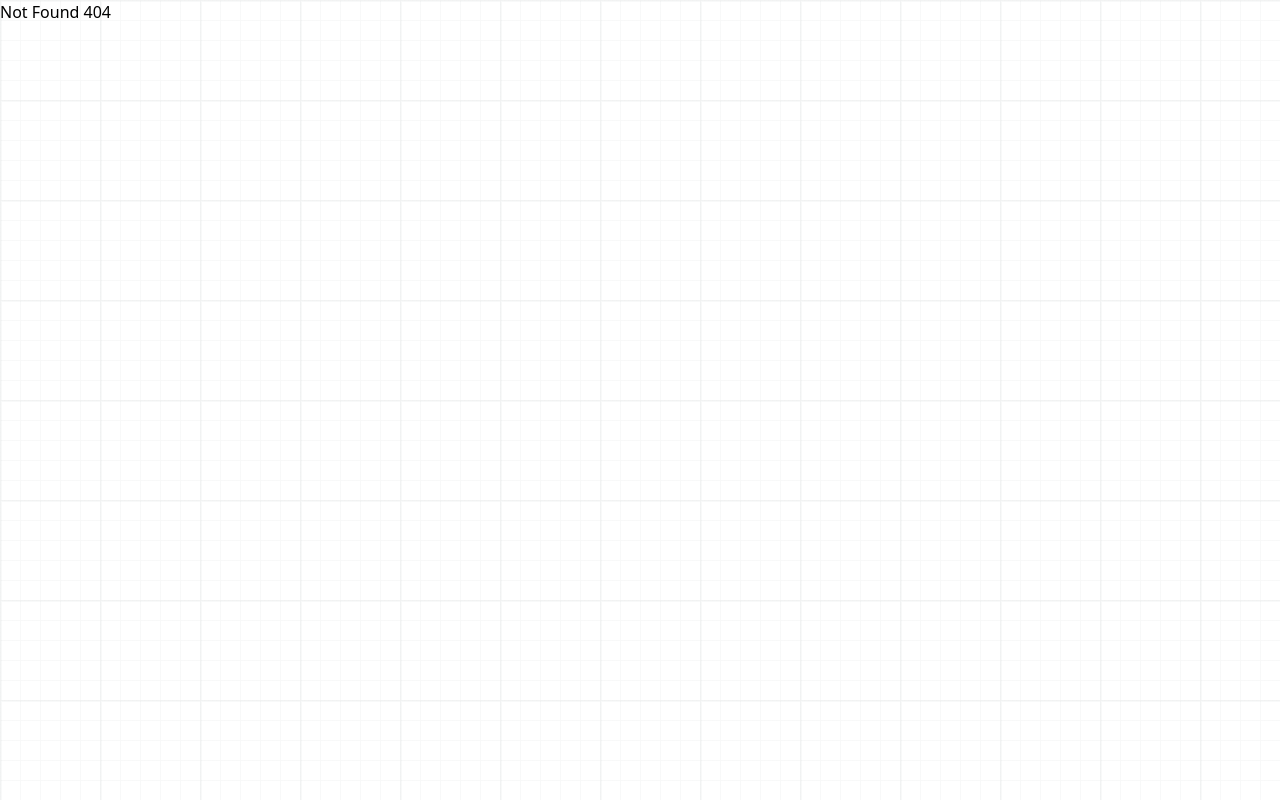
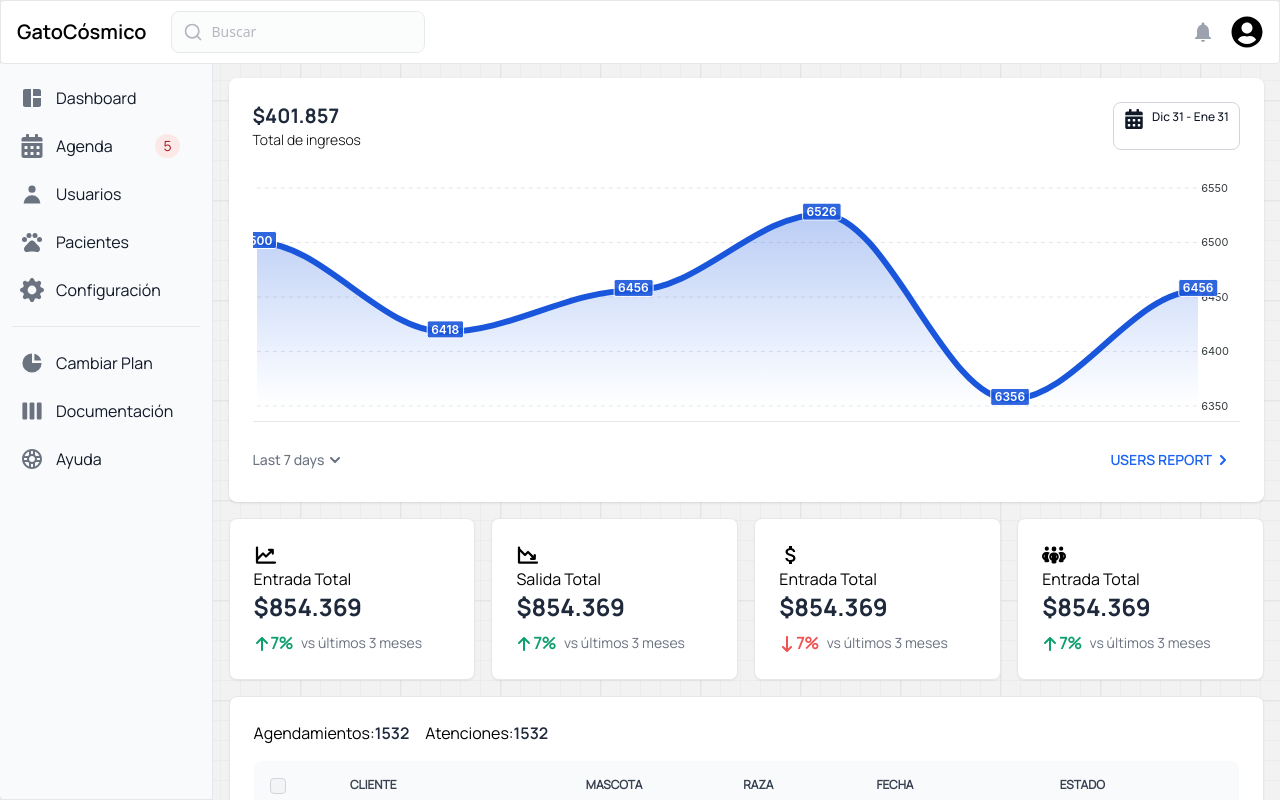
Before and after one commit to techeca/frontgt, a React (Vite) app: page /dashboard in a window 1280 px wide. Before the commit this address had no page. Built offline with nearby package versions, Linux system fonts and the light colour scheme; sample sign-in values are in the browser's storage.

Commit message:
FIX: Path de links.

```diff
--- a/src/components/ui/MiNavbar/index.jsx
+++ b/src/components/ui/MiNavbar/index.jsx
@@ -7,12 +7,11 @@ import {userService} from "../../../services/user.service"
 import useNavigeishon from '../../../hooks/useNavigeishon';
 import { Link } from 'react-router-dom';
 
+const BASEPATH = import.meta.env.MODE === 'development' ? '' : 'frontgt/'
+
 export default function MiNavbar(){
     const navigeishon = useNavigeishon()
-
     const userData = JSON.parse(navigeishon.userService.usuario)
-
-    //console.log(userData);
 
     function desconectar(){
         userService.logout()
@@ -32,7 +31,7 @@ export default function MiNavbar(){
                         <MdNotifications className='w-6 h-6 self-center  rounded-full cursor-not-allowed text-gray-400' />
                         <Dropdown arrowIcon={false} inline label={<FaUserCircle className='w-8 h-8 hover:opacity-80' />}>
                         <Dropdown.Header className='hover:bg-slate-300/20 cursor-pointer'>
-                            <Link to={'profile'}>
+                            <Link to={`${BASEPATH}profile`}>
                                 <span className="block text-sm">{userData.nombre}</span>
                                 <span className="block truncate text-sm font-medium">{userData.correo}</span>
                             </Link>
--- a/src/components/ui/MiSidebar/index.jsx
+++ b/src/components/ui/MiSidebar/index.jsx
@@ -6,12 +6,14 @@ import { BsGearFill } from "react-icons/bs";
 import { FaCalendarAlt } from "react-icons/fa";
 import { Link } from "react-router-dom";
 
+const BASEPATH = import.meta.env.MODE === 'development' ? '' : 'frontgt/'
+
 export default function MiSidebar(){
     return(
         <Sidebar className='border-b-[1px] border-r-[1px] font-regular lg:block hidden' aria-label="Sidebar">
             <Sidebar.Items>
                 <Sidebar.ItemGroup>
-                    <Sidebar.Item as={Link} to={'dashboard'} className='' icon={MdSpaceDashboard}>
+                    <Sidebar.Item as={Link} to={`${BASEPATH}dashboard`} className='' icon={MdSpaceDashboard}>
                         Dashboard
                     </Sidebar.Item>
                             {/*<Sidebar.Collapse icon={HiShoppingBag} label="Agendamiento">
@@ -20,12 +22,12 @@ export default function MiSidebar(){
                                 <Sidebar.Item href="#">Refunds</Sidebar.Item>
                                 <Sidebar.Item href="#">Shipping</Sidebar.Item>
                             </Sidebar.Collapse>*/}
-                    <Sidebar.Item as={Link} to={'calendar'} icon={FaCalendarAlt}>
+                    <Sidebar.Item as={Link} to={`${BASEPATH}calendar`} icon={FaCalendarAlt}>
                         <div className='flex justify-between'>
                             Agenda<Badge className='rounded-full font-[500]' color="failure" size="sm">5</Badge>
                         </div>
                     </Sidebar.Item>
-                    <Sidebar.Item as={Link} to={'users'} icon={HiUser}>
+                    <Sidebar.Item as={Link} to={`${BASEPATH}users`} icon={HiUser}>
                         Usuarios
                     </Sidebar.Item>
                     <Sidebar.Item as={Link} to={'#'} icon={MdOutlinePets }>
--- a/src/hooks/useNavigeishon/index.jsx
+++ b/src/hooks/useNavigeishon/index.jsx
@@ -1,6 +1,8 @@
 import { useNavigate } from "react-router-dom"
 import { useState } from "react"
 import { userService } from "../../services/user.service"
+
+const BASEPATH = import.meta.env.MODE === 'development' ? '/' : 'frontgt/'
 
 export default function useNavigeishon(){
     const navigate = useNavigate()
@@ -11,14 +13,14 @@ export default function useNavigeishon(){
     function checkPage(page){
         if(freePages.some(i => page.includes(i)) && localStorage.getItem('user')){
             //página permitida y ya tiene usuario
-            navigate('/dashboard', { replace: true })
+            navigate(`${BASEPATH}dashboard`, { replace: true })
         }else if(freePages.some(i => page.includes(i)) && !localStorage.getItem('user')){
             //página permitida y no tiene usuario
             navigate(page)
         }else if(!freePages.some(i => page.includes(i)) && !localStorage.getItem('user')){
             //página no permitida y no tiene usuario
             console.log(page);
-            navigate('/login', { replace: true })
+            navigate(`${BASEPATH}login`, { replace: true })
         }else{
             //localStorage.getItem('user') ? setIsLogged(true) : setIsLogged(false)
             navigate(page, { replace: true })
--- a/src/main.jsx
+++ b/src/main.jsx
@@ -11,9 +11,11 @@ import Users from './pages/Users/index.jsx';
 import Calendar from './pages/Calendar/index.jsx';
 import UserProfile from './pages/UserProfile/index.jsx';
 
+const BASEPATH = import.meta.env.MODE === 'development' ? '/' : 'frontgt/';
+
 const router = createBrowserRouter([
   {
-    path: "frontgt/",
+    path: BASEPATH,
     element: <App />,
     errorElement: <PageNotFound />,
     children: [
@@ -36,11 +38,11 @@ const router = createBrowserRouter([
     ]
   },
   {
-    path: '/register',
+    path: `${BASEPATH}register`,
     element: <Register />
   },
   {
-    path: 'login',
+    path: `${BASEPATH}login`,
     element: <Login />
   },
   {
--- a/tailwind.config.js
+++ b/tailwind.config.js
@@ -14,7 +14,7 @@ export default {
         semibold: ['SemiBold']
       },
       backgroundImage: {
-        'loginImage': "url('/img/loginfondo.png)"
+        'loginImage': "url('frontgt/img/loginfondo.png)"
       }
     },
   },
```
